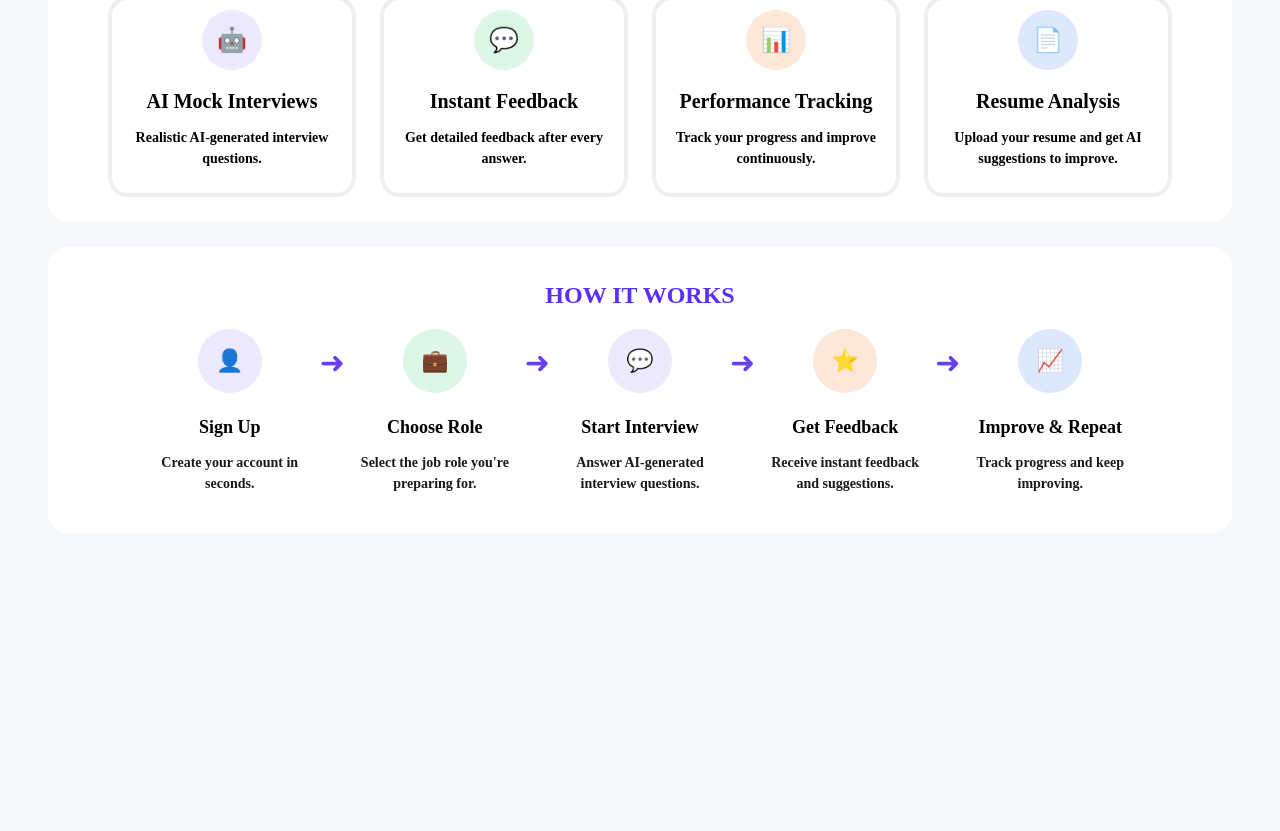
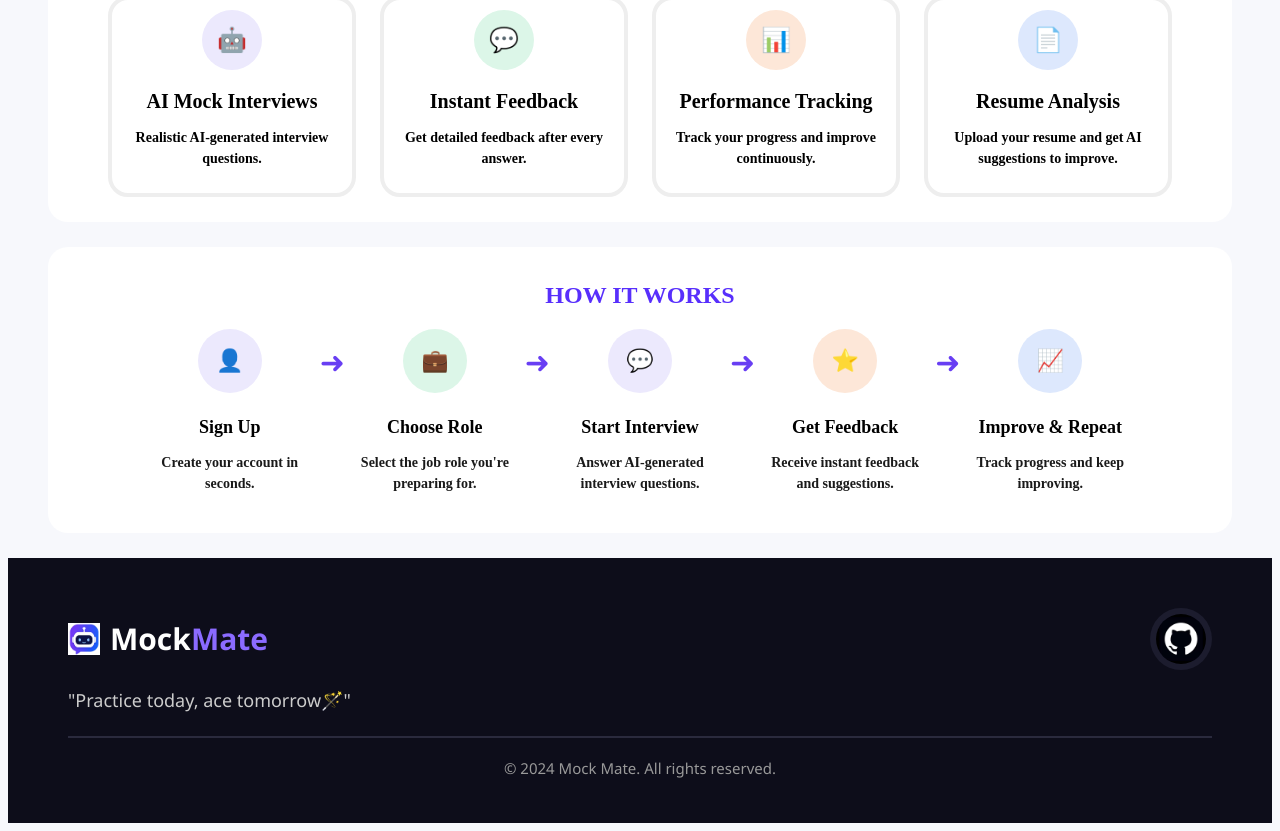
Before and after one commit to shravya-techcodes/MockMate---AI-Interview-Application, a React (Vite) app: page / in a window 1280 px wide. Shown: the part 579-1410 px from the top of the page. Before the commit the page ends 1137 px from the top, so only its background shows below. Built offline with nearby package versions, Linux system fonts and the light colour scheme; the HTML template or start-up script is replaced by a standard one.

Commit message:
Completed the LandingPage successfully by addin the footer

```diff
--- /dev/null
+++ b/src/MyComponents/Footer.jsx
@@ -0,0 +1,26 @@
+import "../Styles/Footer.css";
+import gitlogo from "../assets/gitlogo.jpeg";
+import React from 'react'
+
+export default function Footer() {
+  return (
+    <footer className="footer">
+  <div className="footer-top">
+    <div className="footer-logo">
+      <img src="/icon.jpeg" alt="Mock Mate Logo" className="footer-logo-img" />
+      <span className="footer-logo-text">Mock<span className="highlight">Mate</span></span>
+    </div>
+
+    <a href="#" className="footer-github">
+      <img src={gitlogo} alt="GitHub" className="github-icon" />
+    </a>
+  </div>
+
+  <p className="footer-tagline">"Practice today, ace tomorrow🪄"</p>
+
+  <hr className="footer-divider" />
+
+  <p className="footer-copyright">© 2024 Mock Mate. All rights reserved.</p>
+</footer>
+  )
+}
--- a/src/Pages/LandingPage.jsx
+++ b/src/Pages/LandingPage.jsx
@@ -2,6 +2,7 @@ import Navbar from "../MyComponents/Navbar";
 import Hero from "../MyComponents/Hero";
 import Features from "../MyComponents/Features";
 import Working from "../MyComponents/Working";
+import Footer from "../MyComponents/Footer";
 
 import React from 'react'
 
@@ -12,6 +13,7 @@ export default function LandingPage() {
     <Hero />
     <Features />
     <Working />
+    <Footer />
     </>
   )
 }
--- /dev/null
+++ b/src/Styles/Footer.css
@@ -0,0 +1,68 @@
+.footer {
+  background: #0d0d1a;
+  padding: 50px 60px 30px;
+  color: #fff;
+  font-family: 'Segoe UI', sans-serif;
+}
+
+.footer-top {
+  display: flex;
+  align-items: center;
+  justify-content: space-between;
+  margin-bottom: 10px;
+}
+
+.footer-logo {
+  display: flex;
+  align-items: center;
+  gap: 10px;
+}
+
+.footer-logo-img {
+  width: 32px;
+  height: 32px;
+}
+
+.footer-logo-text {
+  font-size: 30px;
+  font-weight: 700;
+  color: #fff;
+}
+
+.footer-logo-text .highlight {
+  color: #8b6bff;
+}
+
+.footer-github {
+  width: 62px;
+  height: 62px;
+  background: #1c1c2e;
+  border-radius: 50%;
+  display: flex;
+  align-items: center;
+  justify-content: center;
+}
+
+.github-icon {
+  width: 50px;
+  height: 50px;
+  border-radius: 50%;
+}
+
+.footer-tagline {
+  font-size: 18px;
+  color: #ccc;
+  margin-bottom: 24px;
+}
+
+.footer-divider {
+  border: none;
+  border-top: 2px solid #2a2a3d;
+  margin-bottom: 20px;
+}
+
+.footer-copyright {
+  text-align: center;
+  font-size: 15px;
+  color: #999;
+}
```
Also changed, not shown: src/assets/gitlogo.jpeg (added).
